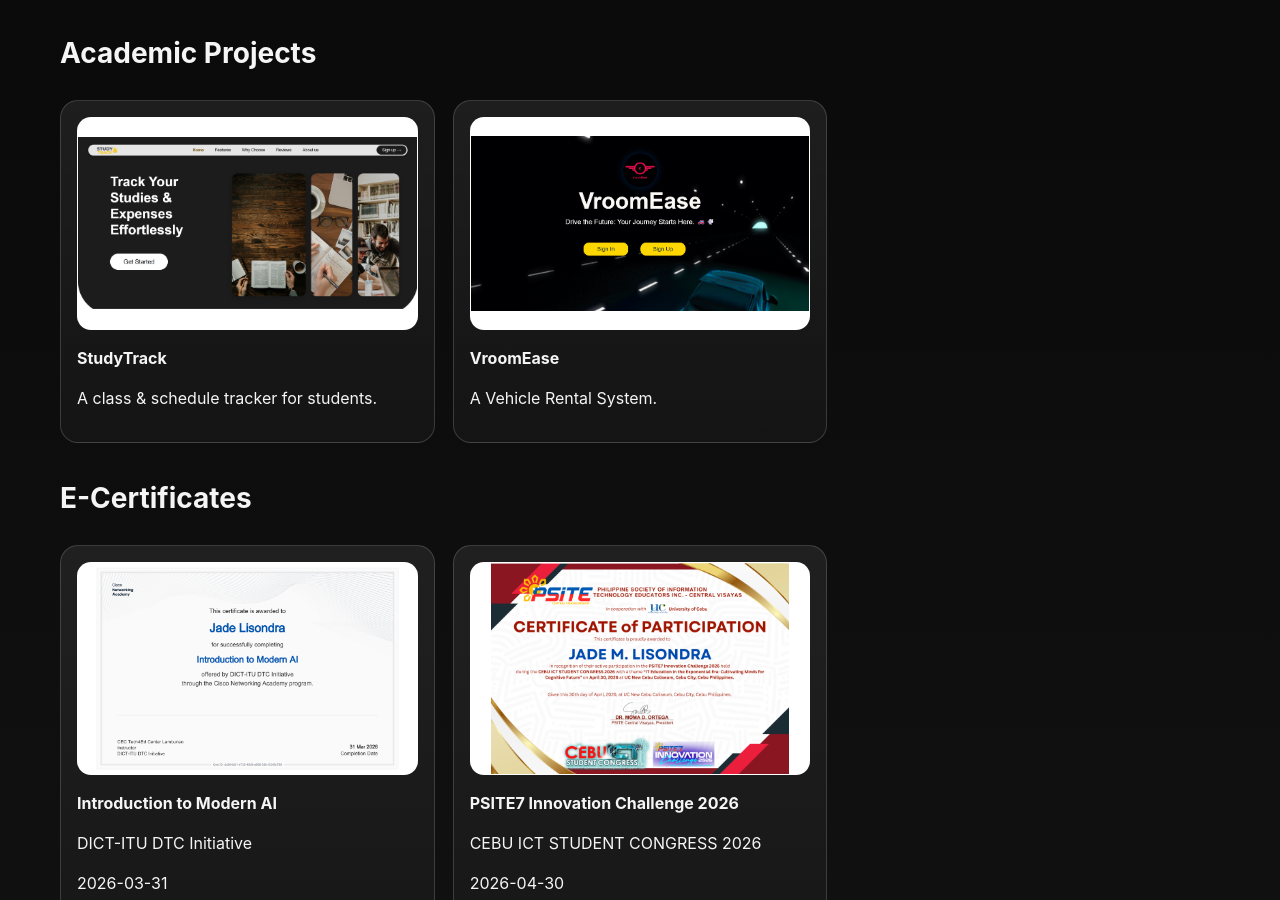
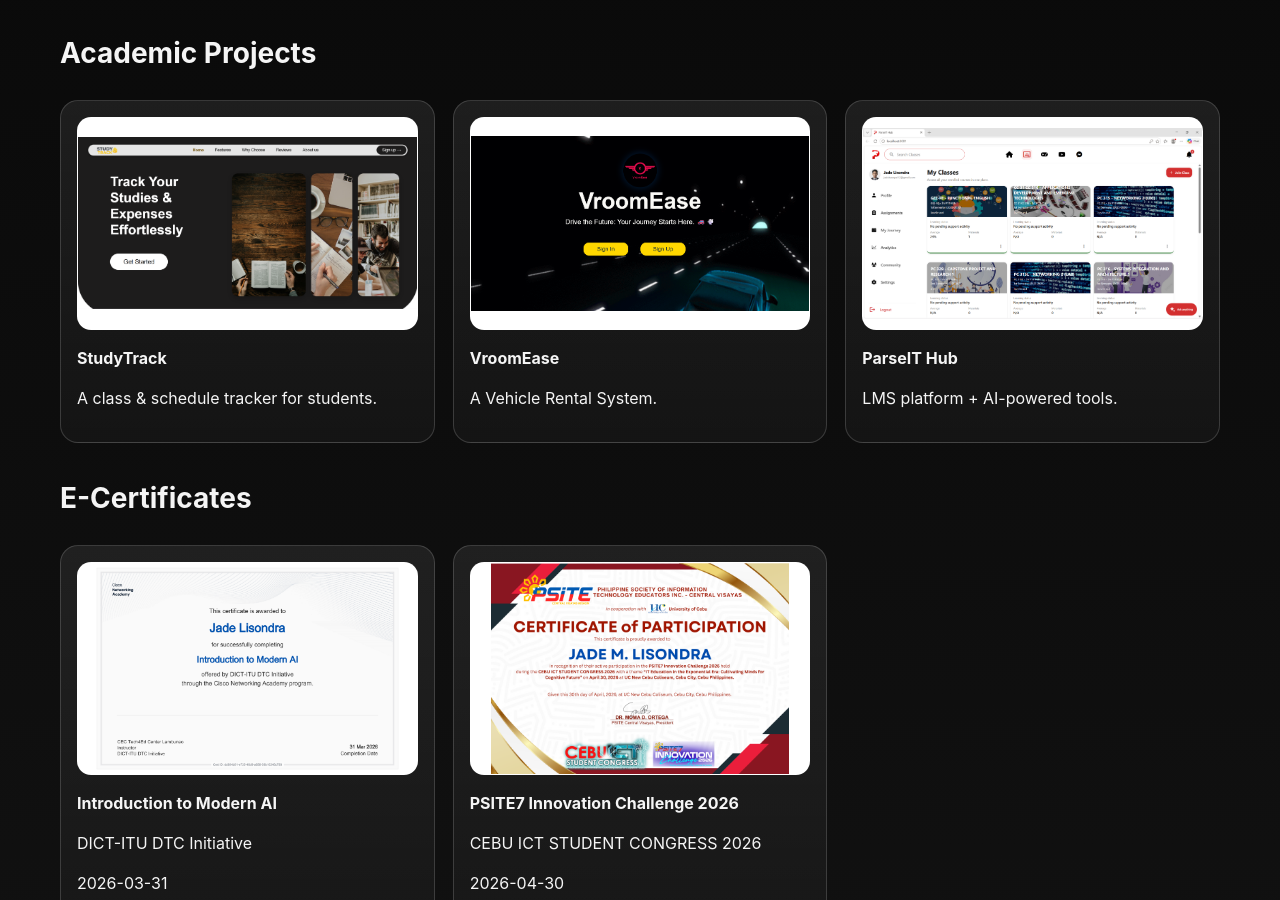
Before and after one commit to jadoks/Portfolio, a React (Vite) app in the folder my-portfolio/: page / in a window 1280 px wide. Shown: the part 1551-2451 px from the top of the page. Built offline with nearby package versions, Linux system fonts and the light colour scheme.

Commit message:
add new project

```diff
--- a/my-portfolio/src/components/Projects.jsx
+++ b/my-portfolio/src/components/Projects.jsx
@@ -10,6 +10,11 @@
     title: "VroomEase",
     desc: "A Vehicle Rental System.",
     image: "VroomEase.png",
+  },
+  {
+    title: "ParseIT Hub",
+    desc: "LMS platform + AI-powered tools.",
+    image: "ParseITHub.png",
   },
 ];
 
```
Also changed, not shown: my-portfolio/public/ParseITHub.png (added).
